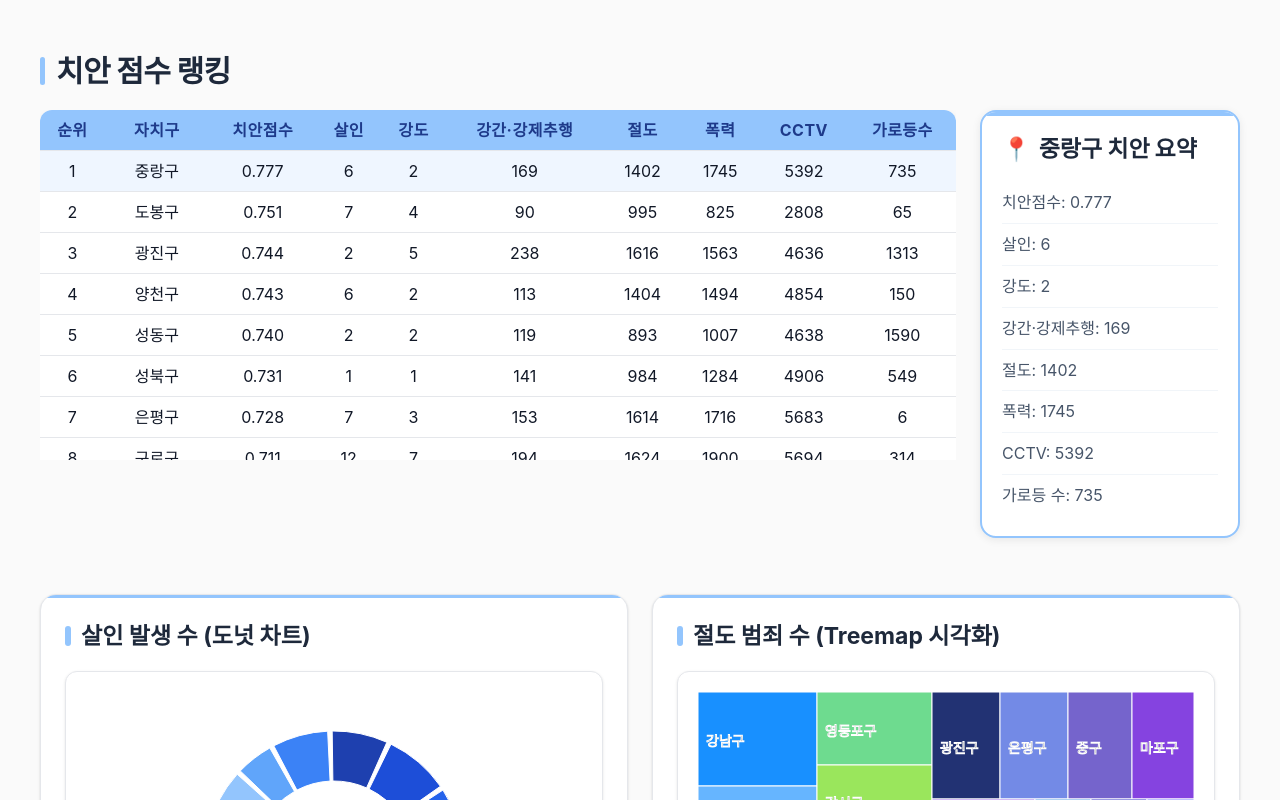
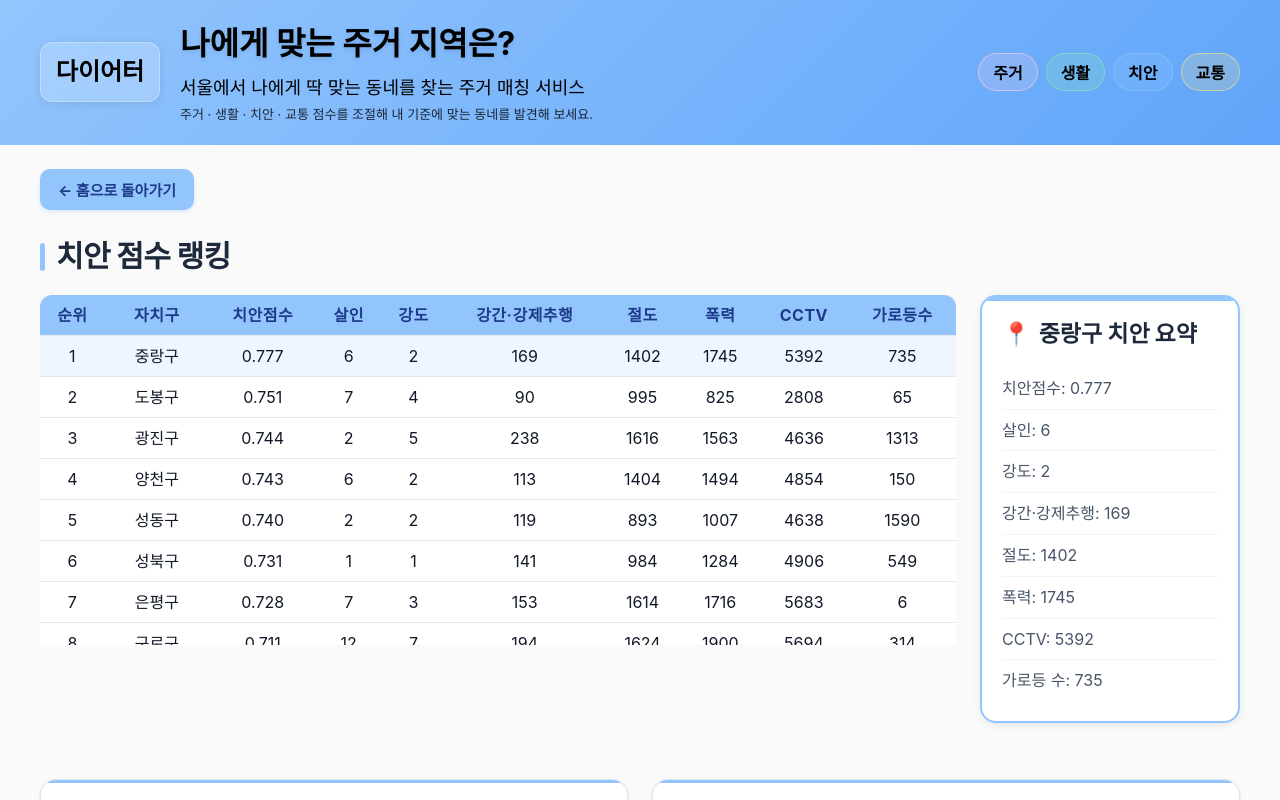
Before and after one commit to dlwldn4824/creative_py_project, a React (Vite) app in the folder my-app/: page /crime in a window 1280 px wide. Shown: the top 800 px of the page. Built offline with nearby package versions, Linux system fonts and the light colour scheme; a web font is replaced by a local one.

Commit message:
세부 페이지 헤더 추가

```diff
--- a/my-app/src/pages/CrimePage.jsx
+++ b/my-app/src/pages/CrimePage.jsx
@@ -1,5 +1,6 @@
 // src/pages/CrimePage.jsx
 import React, { useEffect, useMemo, useState } from "react";
+import { useNavigate } from "react-router-dom";
 import rawText from "../data/final_data.csv?raw";
 
 import {
@@ -100,6 +101,7 @@ const colors = [
 ];
 
 export default function CrimePage() {
+  const navigate = useNavigate();
   const [rows, setRows] = useState([]);
   const [selectedGu, setSelectedGu] = useState(null);
 
@@ -168,7 +170,59 @@ export default function CrimePage() {
     return <p style={{ padding: 24 }}>치안 데이터 불러오는 중…</p>;
 
   return (
-    <div className="life-page crime-page">
+    <div className="app-root">
+      <header className="app-header" style={{ background: "linear-gradient(135deg, #93c5fd 0%, #60a5fa 100%)", color: "#000" }}>
+        <div style={{ display: "flex", alignItems: "center", gap: "20px", flex: 1 }}>
+          <div className="logo" style={{ color: "#000" }}>다이어터</div>
+          <div className="header-text" style={{ color: "#000" }}>
+            <h1 style={{ color: "#000" }}>나에게 맞는 주거 지역은?</h1>
+            <p style={{ color: "#000" }}>서울에서 나에게 딱 맞는 동네를 찾는 주거 매칭 서비스</p>
+            <p style={{ marginTop: "4px", fontSize: "13px", opacity: 0.8, color: "#000" }}>
+              주거 · 생활 · 치안 · 교통 점수를 조절해 내 기준에 맞는 동네를 발견해 보세요.
+            </p>
+          </div>
+        </div>
+        <div className="category-chips">
+          <button
+            className="chip chip-home"
+            onClick={() => navigate("/housing")}
+            style={{ color: "#000" }}
+          >
+            주거
+          </button>
+          <button
+            className="chip chip-life"
+            onClick={() => navigate("/life")}
+            style={{ color: "#000" }}
+          >
+            생활
+          </button>
+          <button
+            className="chip chip-safe"
+            onClick={() => navigate("/safety")}
+            style={{ color: "#000" }}
+          >
+            치안
+          </button>
+          <button
+            className="chip chip-traffic"
+            onClick={() => navigate("/transport")}
+            style={{ color: "#000" }}
+          >
+            교통
+          </button>
+        </div>
+      </header>
+      <div className="life-page crime-page">
+        <div style={{ marginBottom: "20px", display: "flex", justifyContent: "space-between", alignItems: "center" }}>
+          <button
+            className="btn-primary"
+            onClick={() => navigate("/")}
+            style={{ fontSize: "15px", padding: "10px 18px", background: "#93c5fd", color: "#1e3a8a" }}
+          >
+            ← 홈으로 돌아가기
+          </button>
+        </div>
 
       {/* ----------------------------- */}
       {/* 1. 치안점수 랭킹 */}
@@ -331,6 +385,7 @@ export default function CrimePage() {
           </div>
         </div>
       </div>
+      </div>
     </div>
   );
 }
--- a/my-app/src/pages/HousingPage.jsx
+++ b/my-app/src/pages/HousingPage.jsx
@@ -1,5 +1,6 @@
 // src/pages/HousingPage.jsx
 import React, { useEffect, useMemo, useState } from "react";
+import { useNavigate } from "react-router-dom";
 import csvText from "../data/final_data.csv?raw";
 import {
   ResponsiveContainer,
@@ -29,6 +30,7 @@ function parseCsv(text) {
 }
 
 export default function HousingPage() {
+  const navigate = useNavigate();
   const [rows, setRows] = useState([]);
   const [selectedDong, setSelectedDong] = useState(null);
 
@@ -121,7 +123,59 @@ export default function HousingPage() {
     return <p style={{ padding: 20 }}>주거 데이터 불러오는 중…</p>;
 
   return (
-    <div className="life-page housing-page">
+    <div className="app-root">
+      <header className="app-header" style={{ background: "linear-gradient(135deg, #fbcfe8 0%, #f9a8d4 100%)", color: "#000" }}>
+        <div style={{ display: "flex", alignItems: "center", gap: "20px", flex: 1 }}>
+          <div className="logo" style={{ color: "#000" }}>다이어터</div>
+          <div className="header-text" style={{ color: "#000" }}>
+            <h1 style={{ color: "#000" }}>나에게 맞는 주거 지역은?</h1>
+            <p style={{ color: "#000" }}>서울에서 나에게 딱 맞는 동네를 찾는 주거 매칭 서비스</p>
+            <p style={{ marginTop: "4px", fontSize: "13px", opacity: 0.8, color: "#000" }}>
+              주거 · 생활 · 치안 · 교통 점수를 조절해 내 기준에 맞는 동네를 발견해 보세요.
+            </p>
+          </div>
+        </div>
+        <div className="category-chips">
+          <button
+            className="chip chip-home"
+            onClick={() => navigate("/housing")}
+            style={{ color: "#000" }}
+          >
+            주거
+          </button>
+          <button
+            className="chip chip-life"
+            onClick={() => navigate("/life")}
+            style={{ color: "#000" }}
+          >
+            생활
+          </button>
+          <button
+            className="chip chip-safe"
+            onClick={() => navigate("/safety")}
+            style={{ color: "#000" }}
+          >
+            치안
+          </button>
+          <button
+            className="chip chip-traffic"
+            onClick={() => navigate("/transport")}
+            style={{ color: "#000" }}
+          >
+            교통
+          </button>
+        </div>
+      </header>
+      <div className="life-page housing-page">
+        <div style={{ marginBottom: "20px", display: "flex", justifyContent: "space-between", alignItems: "center" }}>
+          <button
+            className="btn-primary"
+            onClick={() => navigate("/")}
+            style={{ fontSize: "15px", padding: "10px 18px", background: "#fbcfe8", color: "#831843" }}
+          >
+            ← 홈으로 돌아가기
+          </button>
+        </div>
       {/* ---------------------------
           1. 주거 점수 랭킹 (TOP 20)
       ---------------------------- */}
@@ -271,6 +325,7 @@ export default function HousingPage() {
           </div>
         </div>
       </div>
+      </div>
     </div>
   );
 }
--- a/my-app/src/pages/LifePage.jsx
+++ b/my-app/src/pages/LifePage.jsx
@@ -1,5 +1,6 @@
 // src/pages/LifePage.jsx
 import React, { useEffect, useMemo, useState } from "react";
+import { useNavigate } from "react-router-dom";
 import csvText from "../data/life_score.csv?raw";
 
 import {
@@ -43,6 +44,7 @@ const greenScale = (t) => {
 };
 
 export default function LifePage() {
+  const navigate = useNavigate();
   const [rows, setRows] = useState([]);
   const [selectedGu, setSelectedGu] = useState(null);
 
@@ -78,7 +80,59 @@ export default function LifePage() {
   if (!rows.length) return <p style={{ padding: 24 }}>생활 데이터 불러오는 중…</p>;
 
   return (
-    <div className="life-page life-page-main">
+    <div className="app-root">
+      <header className="app-header" style={{ background: "linear-gradient(135deg, #86efac 0%, #4ade80 100%)", color: "#000" }}>
+        <div style={{ display: "flex", alignItems: "center", gap: "20px", flex: 1 }}>
+          <div className="logo" style={{ color: "#000" }}>다이어터</div>
+          <div className="header-text" style={{ color: "#000" }}>
+            <h1 style={{ color: "#000" }}>나에게 맞는 주거 지역은?</h1>
+            <p style={{ color: "#000" }}>서울에서 나에게 딱 맞는 동네를 찾는 주거 매칭 서비스</p>
+            <p style={{ marginTop: "4px", fontSize: "13px", opacity: 0.8, color: "#000" }}>
+              주거 · 생활 · 치안 · 교통 점수를 조절해 내 기준에 맞는 동네를 발견해 보세요.
+            </p>
+          </div>
+        </div>
+        <div className="category-chips">
+          <button
+            className="chip chip-home"
+            onClick={() => navigate("/housing")}
+            style={{ color: "#000" }}
+          >
+            주거
+          </button>
+          <button
+            className="chip chip-life"
+            onClick={() => navigate("/life")}
+            style={{ color: "#000" }}
+          >
+            생활
+          </button>
+          <button
+            className="chip chip-safe"
+            onClick={() => navigate("/safety")}
+            style={{ color: "#000" }}
+          >
+            치안
+          </button>
+          <button
+            className="chip chip-traffic"
+            onClick={() => navigate("/transport")}
+            style={{ color: "#000" }}
+          >
+            교통
+          </button>
+        </div>
+      </header>
+      <div className="life-page life-page-main">
+        <div style={{ marginBottom: "20px", display: "flex", justifyContent: "space-between", alignItems: "center" }}>
+          <button
+            className="btn-primary"
+            onClick={() => navigate("/")}
+            style={{ fontSize: "15px", padding: "10px 18px", background: "#86efac", color: "#14532d" }}
+          >
+            ← 홈으로 돌아가기
+          </button>
+        </div>
       {/* 생활 점수 랭킹 */}
       <section className="life-section">
         <h2>생활 점수 랭킹</h2>
@@ -250,6 +304,7 @@ export default function LifePage() {
           </div>
         </div>
       </div>
+      </div>
     </div>
   );
 }
--- a/my-app/src/pages/TransportPage.jsx
+++ b/my-app/src/pages/TransportPage.jsx
@@ -1,5 +1,6 @@
 // src/pages/TransportPage.jsx
 import React, { useEffect, useMemo, useState } from "react";
+import { useNavigate } from "react-router-dom";
 import rawCsv from "../data/final_data.csv?raw";
 
 import {
@@ -42,6 +43,7 @@ const greenScale = (t) => {
 };
 
 export default function TransportPage() {
+  const navigate = useNavigate();
   const [rows, setRows] = useState([]);
   const [selectedDong, setSelectedDong] = useState(null);
 
@@ -82,7 +84,59 @@ export default function TransportPage() {
   if (!rows.length) return <p style={{ padding: 24 }}>교통 데이터 불러오는 중…</p>;
 
   return (
-    <div className="life-page transport-page" style={{ paddingBottom: 80 }}>
+    <div className="app-root">
+      <header className="app-header" style={{ background: "linear-gradient(135deg, #fde68a 0%, #fbbf24 100%)", color: "#000" }}>
+        <div style={{ display: "flex", alignItems: "center", gap: "20px", flex: 1 }}>
+          <div className="logo" style={{ color: "#000" }}>다이어터</div>
+          <div className="header-text" style={{ color: "#000" }}>
+            <h1 style={{ color: "#000" }}>나에게 맞는 주거 지역은?</h1>
+            <p style={{ color: "#000" }}>서울에서 나에게 딱 맞는 동네를 찾는 주거 매칭 서비스</p>
+            <p style={{ marginTop: "4px", fontSize: "13px", opacity: 0.8, color: "#000" }}>
+              주거 · 생활 · 치안 · 교통 점수를 조절해 내 기준에 맞는 동네를 발견해 보세요.
+            </p>
+          </div>
+        </div>
+        <div className="category-chips">
+          <button
+            className="chip chip-home"
+            onClick={() => navigate("/housing")}
+            style={{ color: "#000" }}
+          >
+            주거
+          </button>
+          <button
+            className="chip chip-life"
+            onClick={() => navigate("/life")}
+            style={{ color: "#000" }}
+          >
+            생활
+          </button>
+          <button
+            className="chip chip-safe"
+            onClick={() => navigate("/safety")}
+            style={{ color: "#000" }}
+          >
+            치안
+          </button>
+          <button
+            className="chip chip-traffic"
+            onClick={() => navigate("/transport")}
+            style={{ color: "#000" }}
+          >
+            교통
+          </button>
+        </div>
+      </header>
+      <div className="life-page transport-page" style={{ paddingBottom: 80 }}>
+        <div style={{ marginBottom: "20px", display: "flex", justifyContent: "space-between", alignItems: "center" }}>
+          <button
+            className="btn-primary"
+            onClick={() => navigate("/")}
+            style={{ fontSize: "15px", padding: "10px 18px", background: "#fde68a", color: "#78350f" }}
+          >
+            ← 홈으로 돌아가기
+          </button>
+        </div>
       {/* 1. 교통 점수 랭킹 */}
       <section className="life-section">
         <h2>교통 점수 랭킹 (TOP 20)</h2>
@@ -187,7 +241,7 @@ export default function TransportPage() {
           </div>
         </div>
       </div>
-
+      </div>
     </div>
   );
 }
```
Also changed, not shown: my-app/src/pages/Home.jsx (+3 -4 lines).
